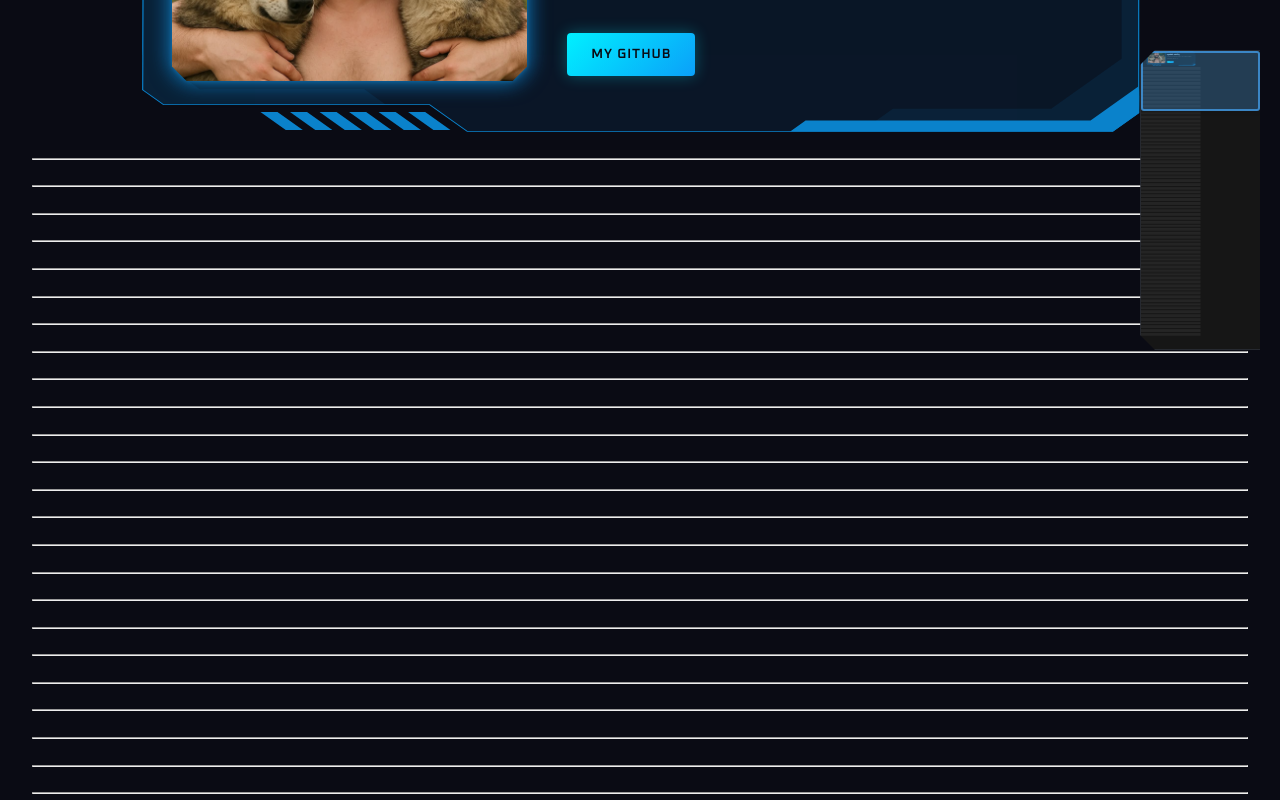
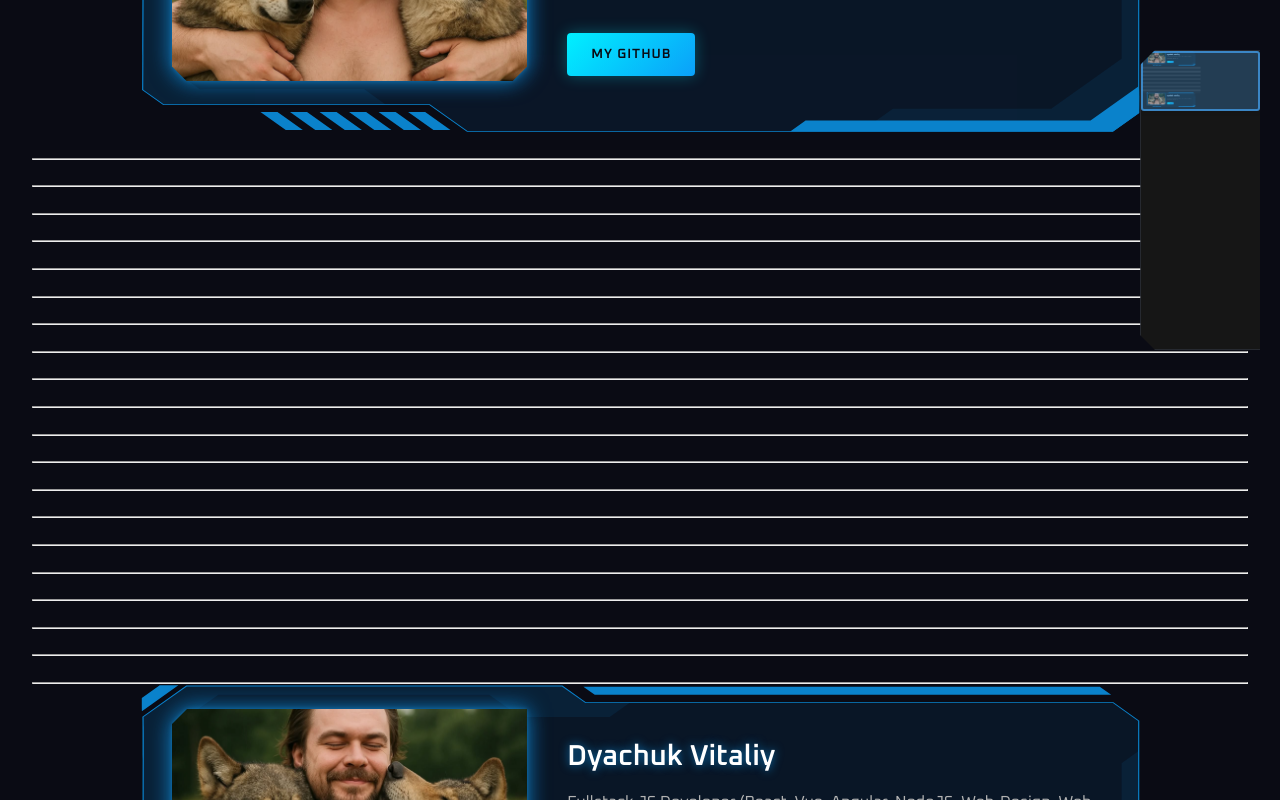
Before and after one commit to SpiritUrban/SpiritUrban.github.io, a React (Vite) app: page / in a window 1280 px wide. Shown: the part 200-1000 px from the top of the page. Built offline with nearby package versions, Linux system fonts and the light colour scheme.

Commit message:
Reduce content length and update minimap CSS
Decreased the number of content spacer elements in App.tsx from 200 to 20 and added the Cart1 component. In Minimap.module.css, commented out the background-size: cover property for the minimap thumbnail.

```diff
--- a/src/App.tsx
+++ b/src/App.tsx
@@ -27,13 +27,16 @@ function App() {
 
         {/* Content that will be scrolled */}
         <div className="content-spacer">
-          {Array.from({ length: 200 }).map((_, i) => (
+          {Array.from({ length: 20 }).map((_, i) => (
             <React.Fragment key={i}>
               <br />
               <hr />
             </React.Fragment>
           ))}
         </div>
+
+        <Cart1 />
+
       </div>
 
       {/* Minimap */}
--- a/src/components/Minimap/Minimap.module.css
+++ b/src/components/Minimap/Minimap.module.css
@@ -43,6 +43,7 @@
   background-color: #161616;
   background-image: var(--minimap-thumbnail-bg);
   background-size: 100% auto;
+  /* background-size: cover; */
   background-repeat: no-repeat;
   background-position: top;
   background-origin: border-box;
```
